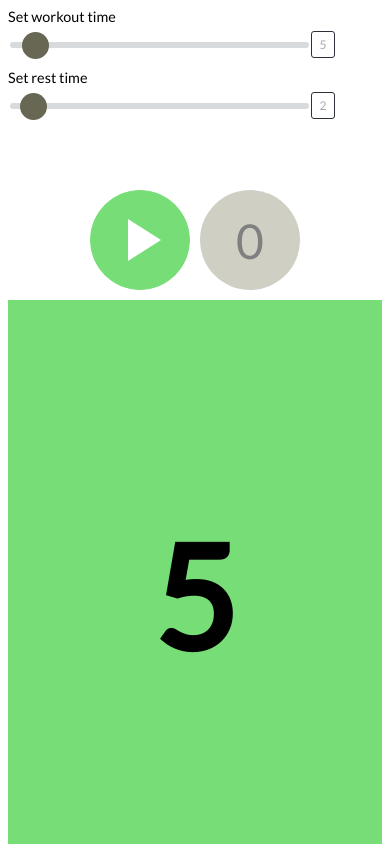
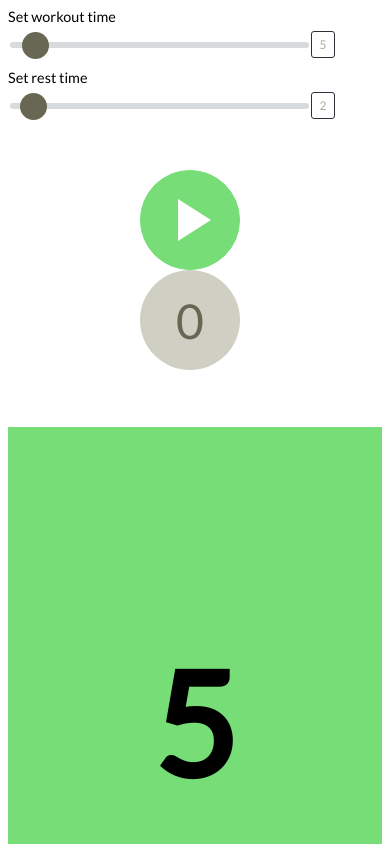
Before and after one commit to jcaguirre89/hiit-timers-frontend, a React (Create React App) app: page / in a window 390 px wide. Shown: the top 844 px of the page. Built offline with nearby package versions, Linux system fonts and the light colour scheme.

Commit message:
added reset counter button

```diff
--- a/src/components/SetCounter.jsx
+++ b/src/components/SetCounter.jsx
@@ -7,7 +7,7 @@ const SetCounterContainer = styled.div`
     align-items: center;
     justify-content: center;
     font-size: 1em;
-    color: gray;
+    color: ${palette.darkgray};
     border-radius: 50%;
     width: 100px;
     height: 100px;
--- a/src/components/TimerDashboard.jsx
+++ b/src/components/TimerDashboard.jsx
@@ -30,6 +30,7 @@ class TimerDashboard extends React.Component {
                 setCount: 0,
             });
         };
+        this.mountTimer();
     };
 
     mountTimer = () => {
--- a/src/index.css
+++ b/src/index.css
@@ -8,8 +8,15 @@ body {
     flex-direction: column;
     align-items: center;
     justify-content: center;
-    width: 100%
+    width: 800px;
 }
+
+@media screen and (max-width: 800px) {
+    .main-wrapper {
+        width: 100%;
+    }
+
+};
 
 .button-and-counter-container {
     display: flex;
```
